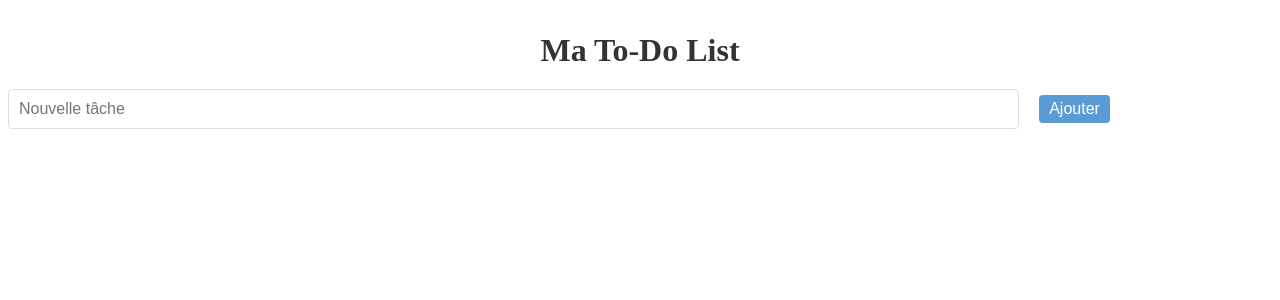
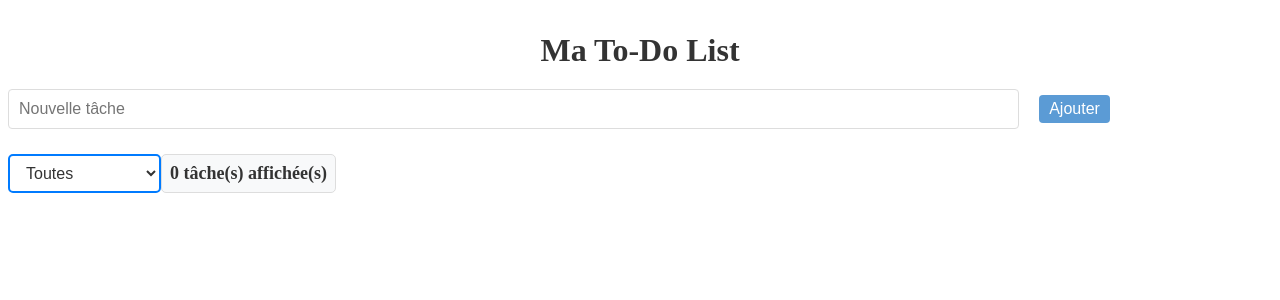
Before and after one commit to TopalMahmutAli/todolist-vue, a Vue app: page / in a window 1280 px wide. Shown: the top 300 px of the page. Built offline with nearby package versions, Linux system fonts and the light colour scheme.

Commit message:
Nouveautés : Ajout d'un filtrage et maj css

```diff
--- a/src/App.vue
+++ b/src/App.vue
@@ -4,72 +4,76 @@
   placeholder="Nouvelle tâche"
   @keydown.enter="addTask" />
 <button @click="addTask" type="button">Ajouter</button>
-<TaskList :tasks="tasks" :toggleTask="toggleTask" @removeTask="removeTask" @updateTask="updateLocalStorage" />
+<div class="filter-container">
+  <select v-model="filtre">
+    <option value="all">Toutes</option>
+    <option value="completed">Terminées</option>
+    <option value="incomplete">Non terminées</option>
+  </select>
+  <p>{{ filteredTasks.length }} tâche(s) affichée(s)</p>
+</div>
+<TaskList :tasks="filteredTasks" :toggleTask="toggleTask" @removeTask="removeTask" @updateTask="updateLocalStorage" />
 
 </template>
 
 
 <script setup>
 import TaskList from './components/TaskList.vue';
-import { ref, onMounted } from 'vue';
+import { ref, onMounted, computed } from 'vue';
 
 const tasks = ref([]);
 const newTaskText = ref('');
+const filtre = ref("all");
 
 const updateLocalStorage = () => {
   localStorage.setItem('tasks', JSON.stringify(tasks.value));
 };
 
 onMounted(() => {
-
   try {
     const savedTasks = localStorage.getItem('tasks');
-
-    if (savedTasks) {
-      tasks.value = JSON.parse(savedTasks);
-    } else {
-      tasks.value = [];
-    }
+    tasks.value = savedTasks ? JSON.parse(savedTasks) : [];
   } catch (error) {
-    // Si une erreur se produit (par exemple, une erreur de parsing), on initialise une liste vide
     tasks.value = [];
     console.error('Erreur lors du chargement des tâches depuis localStorage', error);
   }
 });
 
-const toggleTask = (task) =>{
+const toggleTask = (task) => {
   task.completed = !task.completed;
   updateLocalStorage();
 };
 
-
-
-const addTask = ()=>{
-  if (newTaskText.value.trim() !== ''){
+const addTask = () => {
+  if (newTaskText.value.trim() !== '') {
     const newTask = {
       id: Date.now(),
       text: newTaskText.value,
+      date: new Date().toLocaleString(),
       isEditing: false,
       completed: false
     };
-
     tasks.value.push(newTask);
     updateLocalStorage();
     newTaskText.value = '';
+    console.log("Tâche ajoutée :", newTask);
   }
 };
 
-const removeTask = (taskId) =>{
+const removeTask = (taskId) => {
   tasks.value = tasks.value.filter(task => task.id !== taskId);
   updateLocalStorage();
 };
 
-
-
+const filteredTasks = computed(() => {
+  if (filtre.value === "completed") {
+    return tasks.value.filter(task => task.completed);
+  } else if (filtre.value === "incomplete") {
+    return tasks.value.filter(task => !task.completed);
+  }
+  return tasks.value;
+});
 </script>
-
-
-
 
 <style scoped>
 input {
@@ -78,4 +82,37 @@ input {
 button {
   padding: 5px 10px;
 }
+
+select {
+  padding: 8px 12px;
+  font-size: 16px;
+  border: 2px solid #007bff;
+  border-radius: 5px;
+  background-color: #fff;
+  color: #333;
+  cursor: pointer;
+  transition: all 0.3s ease-in-out;
+}
+
+
+select:hover, select:focus {
+  border-color: #0056b3;
+  box-shadow: 0 0 5px rgba(0, 91, 187, 0.5);
+  outline: none;
+}
+
+
+p {
+  font-size: 18px;
+  color: #333;
+  font-weight: bold;
+  margin-top: 10px;
+  background: #f8f9fa;
+  padding: 8px;
+  border-radius: 5px;
+  display: inline-block;
+  border: 1px solid #ddd;
+}
+
+
 </style>
--- a/src/components/TaskList.vue
+++ b/src/components/TaskList.vue
@@ -4,9 +4,10 @@
       v-for="task in tasks"
       :key="task.id"
       :class="{ completed: task.completed }"
-      @click="toggleTask(task)"
+      @dblclick="toggleTask(task)"
     >
       <span v-if="!task.isEditing">{{ task.text }}</span>
+      <!--<span v-if="task.date"> - Ajouté le {{ task.date }}</span>-->
 
       <input
         v-else
@@ -33,7 +34,8 @@
 defineProps({
   tasks: Array,
   toggleTask: Function,
-  removeTask: Function
+  removeTask: Function,
+  updateTask: Function,
 });
 
 
```
